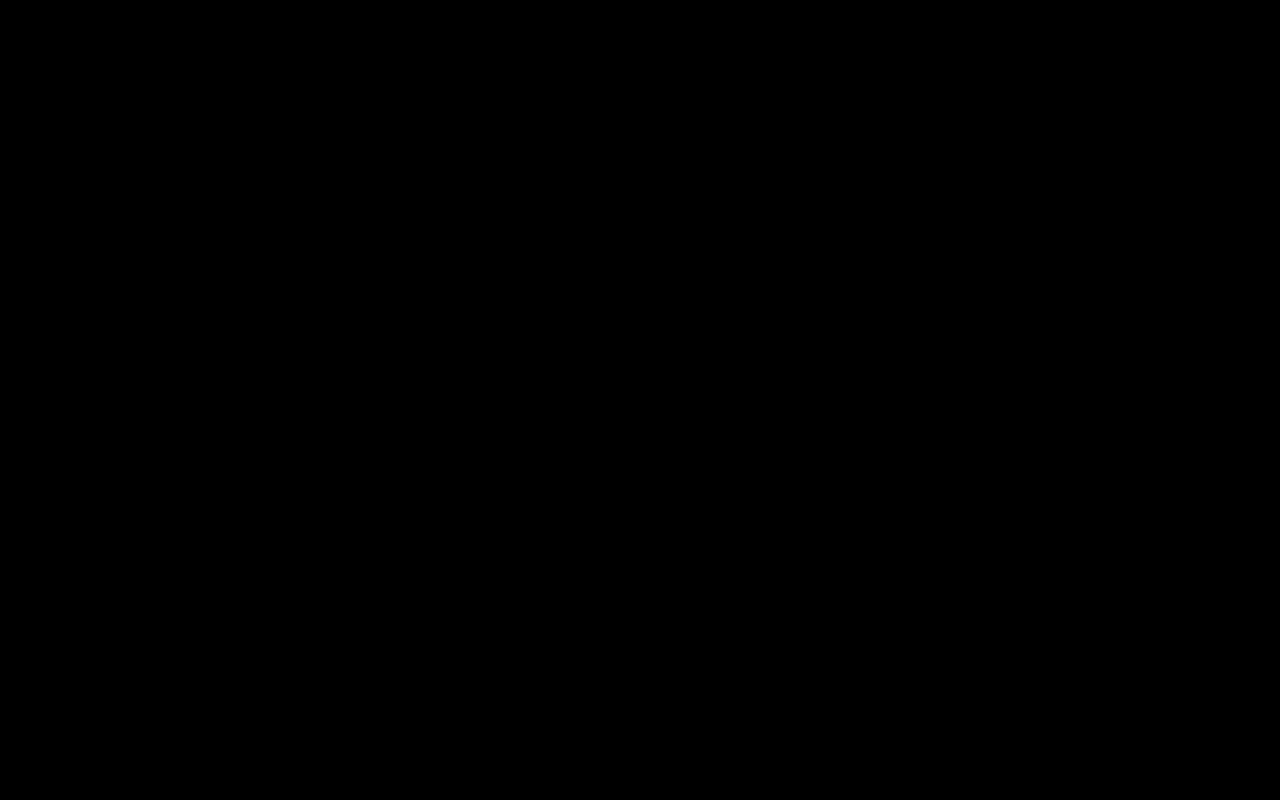
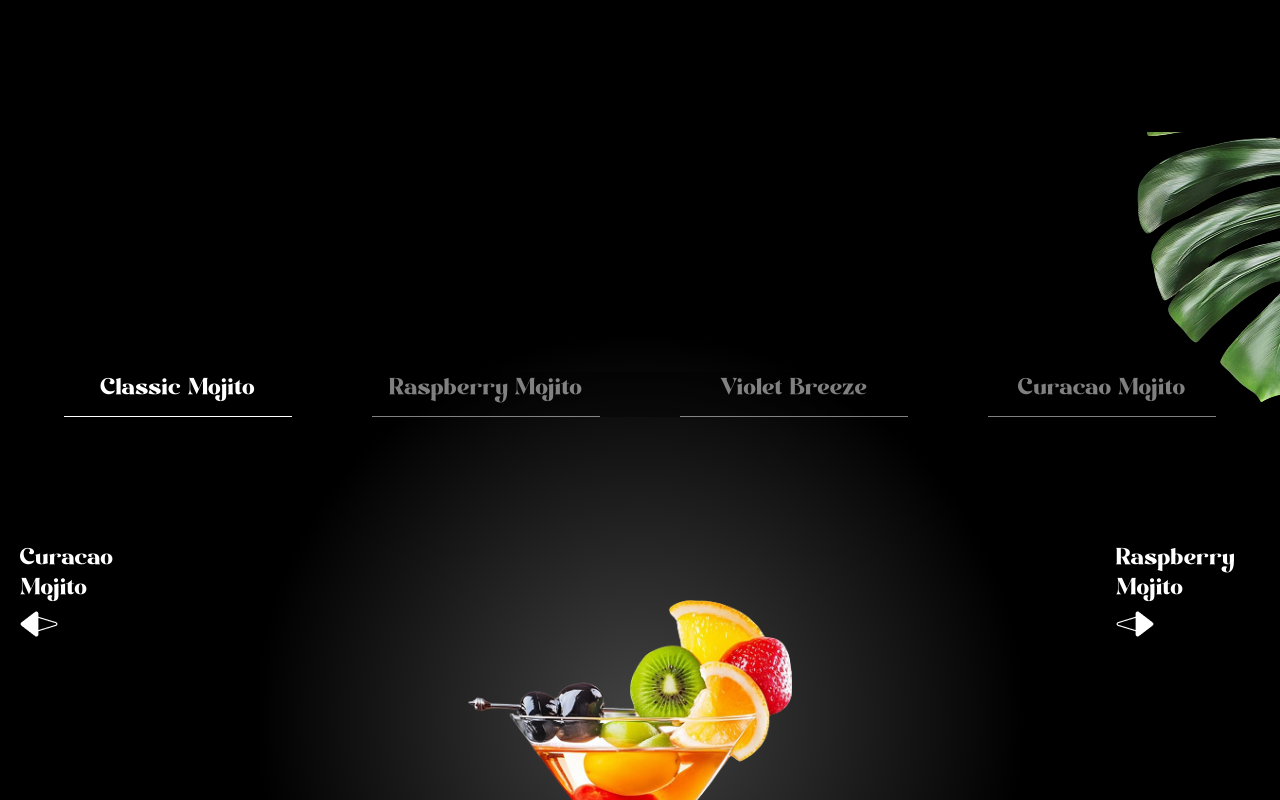
Before and after one commit to bm-jsms/BuzzBar, a React (Vite) app: page / in a window 1280 px wide. Shown: the part 3880-4680 px from the top of the page. Before the commit the page ends 4012 px from the top, so only its background shows below. Built offline with nearby package versions, Linux system fonts and the light colour scheme; a web font is replaced by a local one.

Commit message:
✨ [add] Menu section

```diff
--- a/src/App.tsx
+++ b/src/App.tsx
@@ -1,7 +1,7 @@
 import { ScrollTrigger, SplitText } from 'gsap/all';
 import { gsap } from 'gsap';
 
-import { About, Art, Cocktails, Hero, Navbar } from './components';
+import { About, Art, Cocktails, Hero, Menu, Navbar } from './components';
 
 gsap.registerPlugin(ScrollTrigger, SplitText);
 
@@ -13,6 +13,7 @@ const App = () => {
 			<Cocktails />
 			<About />
 			<Art />
+			<Menu />
 		</main>
 	);
 };
```
